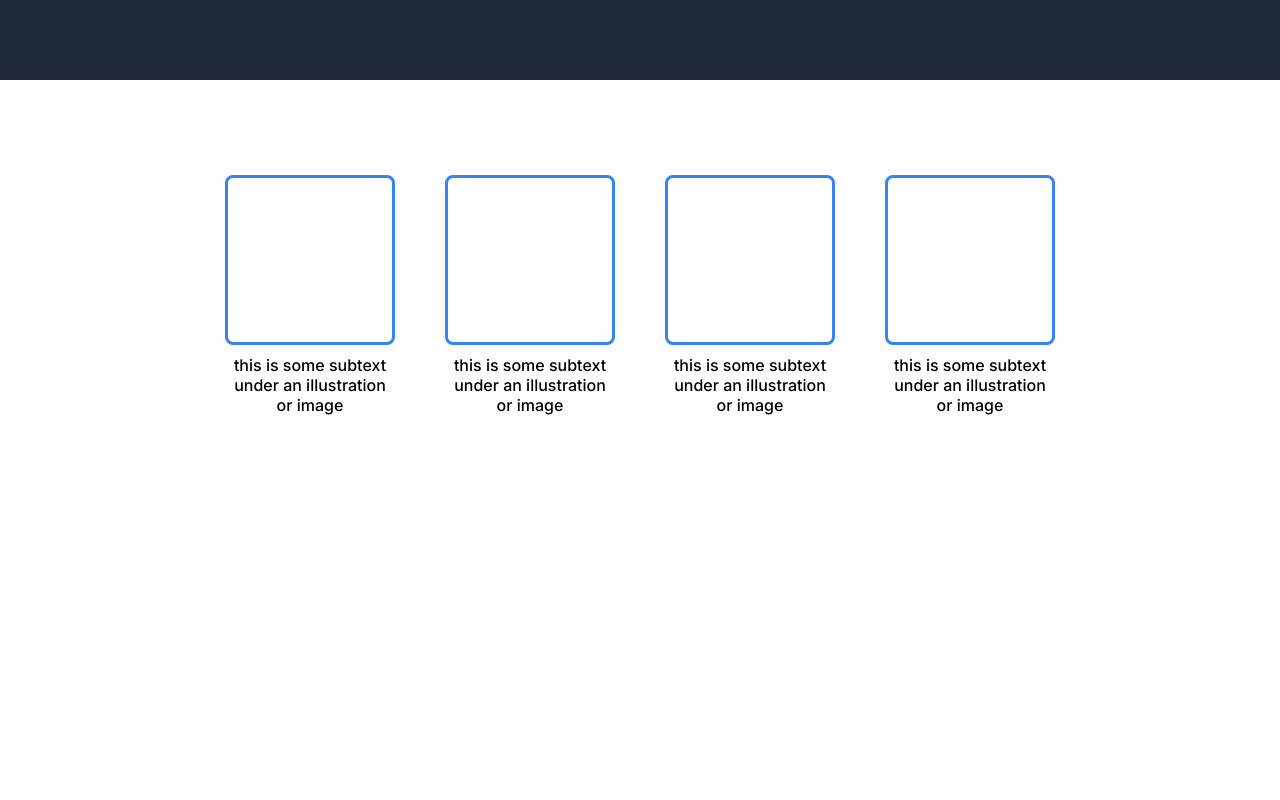
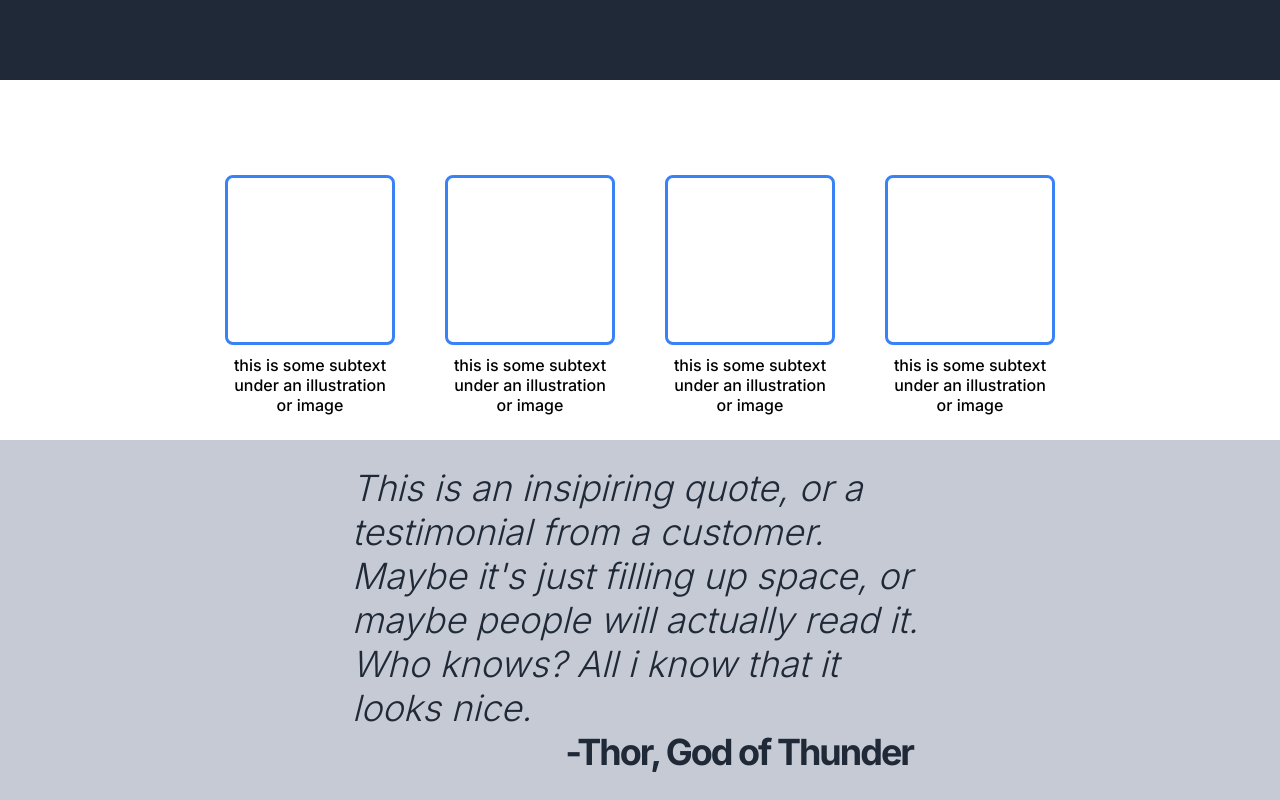
Before and after one commit to gediminas-kubilius/flexbox-onepager, a plain HTML site: page index.html in a window 1280 px wide. Shown: the part 474-1274 px from the top of the page. Before the commit the page ends 914 px from the top, so only its background shows below. Drawn offline with Linux system fonts and the light colour scheme.

Commit message:
created quote-section

```diff
--- a/index.html
+++ b/index.html
@@ -40,5 +40,15 @@
     <div class="fourbox-content-box"><span>this is some subtext under an illustration or image</span></div>
   </div>
 
+  <div class="quote-content">
+    <div class="quote-content-text">
+    <p><em>This is an insipiring quote, or a testimonial from a customer.
+      Maybe it's just filling up space, or maybe people will actually
+      read it. Who knows? All i know that it looks nice.<br></em>
+      <span>-Thor, God of Thunder</span>
+    </p>
+  </div>
+  </div>
+
 </body>
 </html>
--- a/style.css
+++ b/style.css
@@ -105,3 +105,26 @@ nav li {
   position: relative;
   top: 177px;
 }
+
+.quote-content {
+  height: 45vh;
+  background-color: #c6cad4;
+  color: #1f2937;
+  font-size: 36px;
+  font-weight: 300;
+}
+
+.quote-content-text {
+  margin: auto;
+  width: 45%;
+  height: 100%;
+  display: flex;
+  align-items: center;
+}
+
+.quote-content-text span {
+  font-weight: 700;
+  letter-spacing: -2px;
+  float: right;
+  margin-right: 15px;
+}
```
